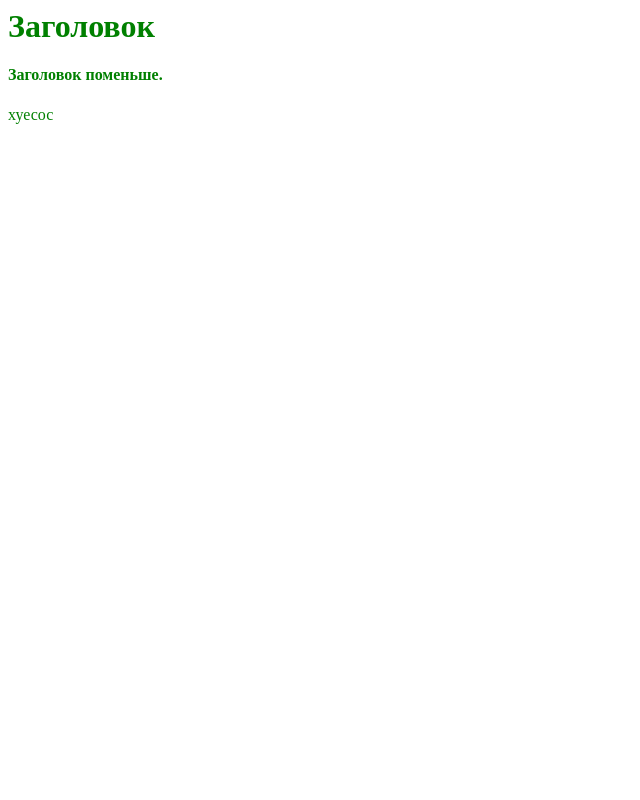
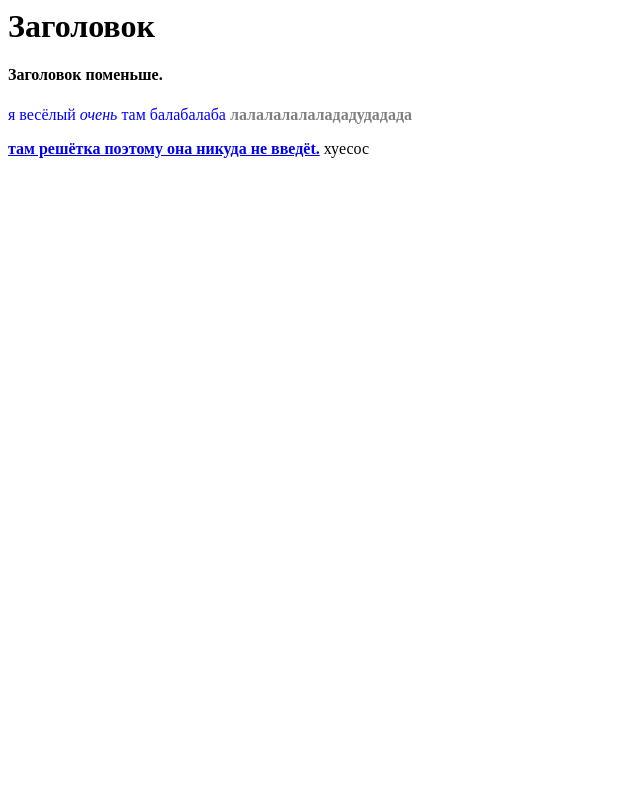
Before and after one commit to Earthradrjw/php-sites, a PHP site: page / in a window 1280 px wide. Shown: the whole page, without its empty margins (0-640 px from the left). Run offline with PHP 8.4, Linux system fonts and the light colour scheme.

Commit message:
Обновил css теперь ещё по лучше...

```diff
--- /dev/null
+++ b/JavaScript/main.js
@@ -0,0 +1,2 @@
+console.log('ваш код')
+// к этому мы ещё вернёмся.
--- a/css/main.css
+++ b/css/main.css
@@ -1,3 +1,31 @@
-body {
+/* body {
   color: green;
 }
+вам стоит попробовать...*/
+
+#text-in-p {
+  color: blue;
+}
+
+#hui {
+  color: grey;
+}
+
+/* думаю мы добавили красок в наш сайт! */
+/* #href {
+  color: #219fff;
+} */
+/* так ж вы можете сделать это по классу. */
+
+/* .main_link {
+  color: #219fff;
+  text-decoration: none;
+}
+ что такое  text-decoration? Мы указываем будет ли нижнее подкчеркивание у нашего текста. Есть — none - остсутвует, overline - поддчеркивание с верху, underline - будет поддерчеркивание, line-through - сам текст будет перечеркнут. */
+
+.main_link:hover {
+  color: black;
+  text-decoration: underline;
+  cursor: n-resize;
+}
+/* там дох*** гуглите. */
--- a/index.php
+++ b/index.php
@@ -10,6 +10,11 @@
 
    <!-- <p style="color: red">test, красный <b>текст, запись ксс через стиль</b></p> лушчп проверьте как оно работает.-->
 
+    <!-- немного с интенсификацикй текста поработаем. Прикол в том что он должен быть особенный, его повторение приведёт к ошибке.  Но по факту браузер всё обработает. -->
+<p id="text-in-p">я весёлый <i>очень</i> там балабалаба <b id="hui">лалалалалалададудадада</b></p>
+<!-- думаю я понятно объяснил, теперь в ксс файл! -->
+   <!-- ещё кое что ..-->
+    <a href="#"><b id="href">там решётка поэтому она никуда не введёt.</b></a>
 
 <?php
 // я хоть ии не впервые но попытаюсь написать что-то на пчп, но теперь.. что-то годное.
```
